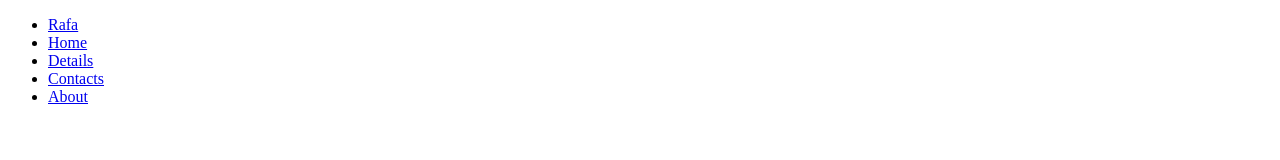
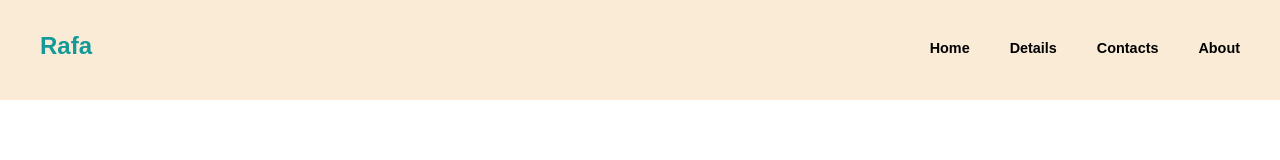
Before and after one commit to Riadul-Islam-551/animation, a plain HTML site: page index.html in a window 1280 px wide. Drawn offline with Linux system fonts and the light colour scheme.

Commit message:
complet nav

```diff
--- a/index.html
+++ b/index.html
@@ -1,20 +1,20 @@
 <!DOCTYPE html>
 <html lang="en">
   <head>
-    <meta charset="UTF-8">
-    <meta name="viewport" content="width=device-width, initial-scale=1.0">
-    <link rel="stylesheet" href="./style.css">
+    <meta charset="UTF-8" />
+    <meta name="viewport" content="width=device-width, initial-scale=1.0" />
+    <link rel="stylesheet" href="./style.css" />
     <title>animation</title>
   </head>
   <body>
     <div class="head">
       <div class="nav">
         <ul>
-                <li><a href="#">Rafa</a></li>
-                <li><a href="#">Home</a></li>
-                <li><a href="#">Details</a></li>
-                <li><a href="#">Contacts</a></li>
-                <li><a href="#">About</a></li>
+          <li class="nav_links"><a href="#">About</a></li>
+          <li class="nav_links"><a href="#">Contacts</a></li>
+          <li class="nav_links"><a href="#">Details</a></li>
+          <li class="nav_links"><a href="#">Home</a></li>
+          <li class="nav_logo"><a href="#">Rafa</a></li>
         </ul>
       </div>
     </div>
--- a/style.css
+++ b/style.css
@@ -0,0 +1,52 @@
+* {
+  margin: 0px;
+  padding: 0px;
+  box-sizing: border-box;
+  list-style-type: none;
+  text-decoration: none;
+  color: black;
+  font-family: sans-serif;
+}
+.head .nav {
+  width: 100%;
+  height: 100px;
+  background-color: antiquewhite;
+}
+.head .nav ul {
+  width: 100%;
+  padding: 20px;
+}
+.head .nav ul li {
+  display: inline-block;
+  float: right;
+}
+.head .nav ul .nav_logo {
+  float: left;
+  font-weight: 600;
+  font-size: 1.5rem;
+  margin-left: 20px;
+  margin-top: 12px;
+}
+.head .nav ul .nav_logo a {
+  color: rgb(20, 153, 153);
+}
+.head .nav ul .nav_links {
+  float: right;
+  font-weight: 600;
+  font-size: 0.9rem;
+  margin: 10px;
+  padding: 10px;
+  cursor: pointer;
+  animation-name: links_anim;
+  animation-duration: 0.7s;
+}
+@keyframes links_anim {
+  from {
+    opacity: 0.5;
+    transform: translateX(-10px) translateY(-10px);
+  }
+  to {
+    opacity: 1;
+    transform:translateX(0px) translateY(0px);
+  }
+}
```
Lines whose indentation alone changed are shown as unchanged.
